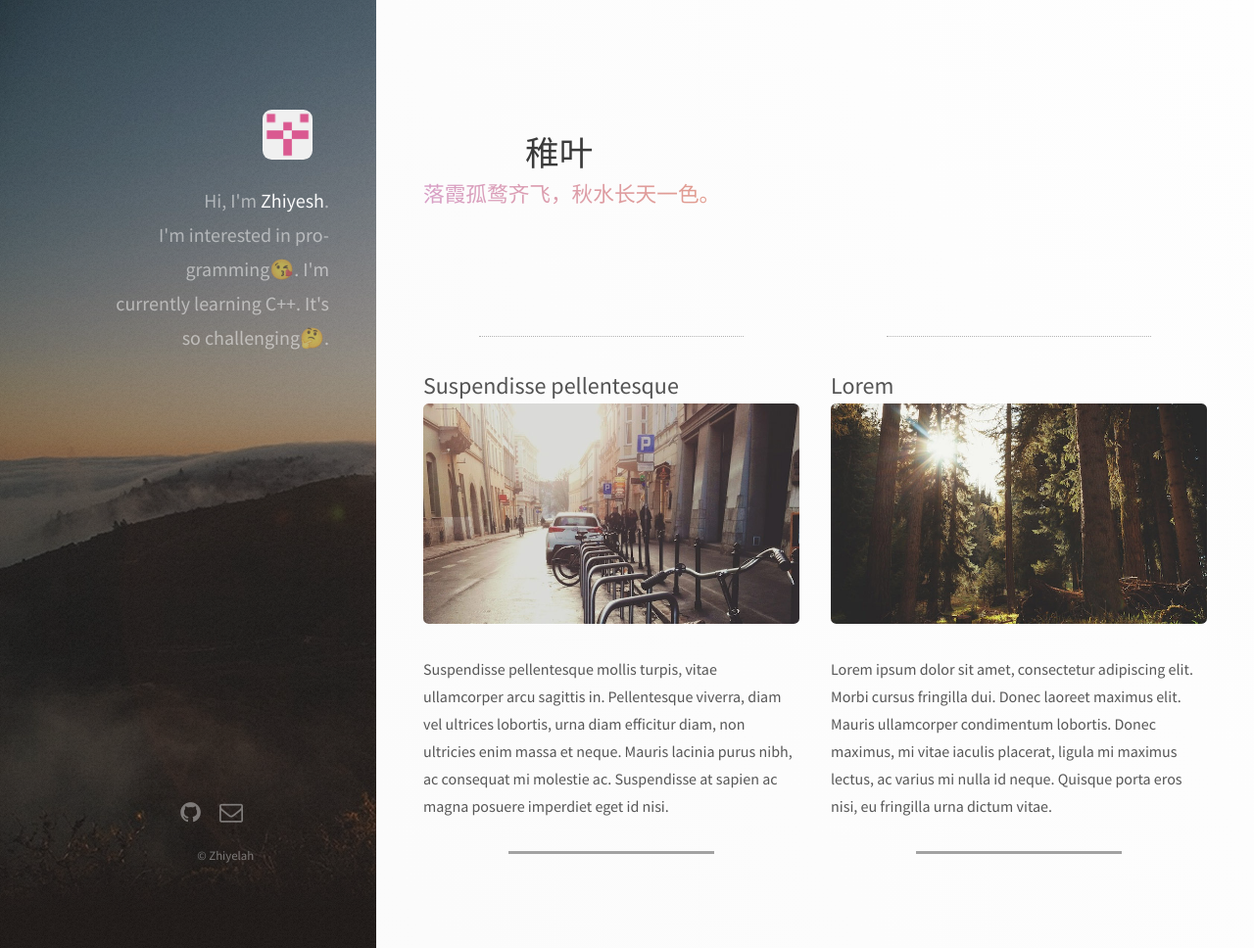
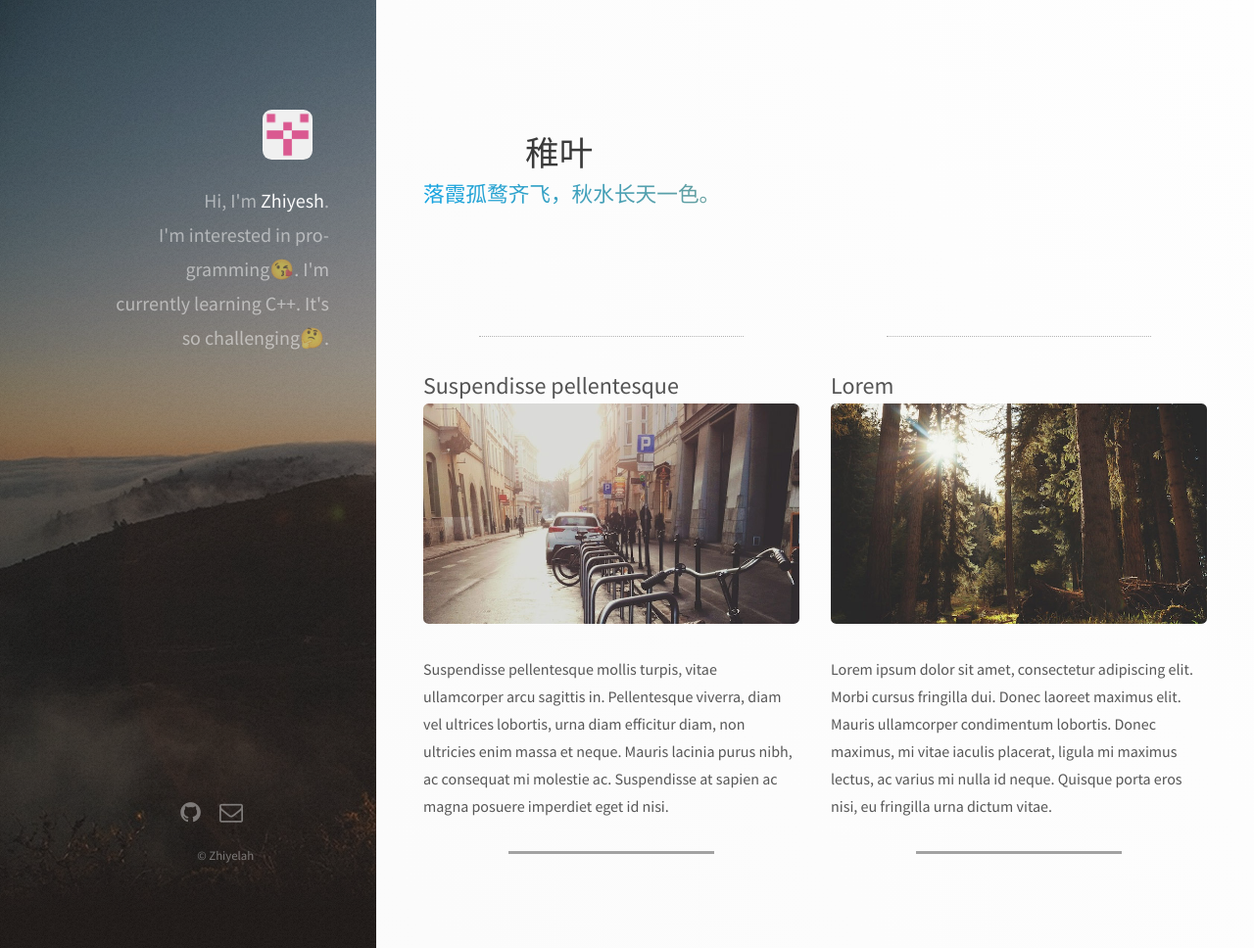
Before and after one commit to Zhiyelah/zhiyelah.github.io, a Jekyll site: the page built from index.html, in a window 1280 px wide and 968 px high. Shown: the whole window at 98% size. Built offline with Jekyll 4.4.1, drawn with Linux system fonts in a browser that asks for light colours; nearby versions of some CDN libraries.

Commit message:
Update main.css

```diff
--- a/css/main.css
+++ b/css/main.css
@@ -1586,7 +1586,7 @@
 		}
 
 		#primary > h3 {
-			background: linear-gradient(to right, #d79ec6, #f4972c);
+			background: linear-gradient(to right, #12a3e1, #f4972c);
 			background-clip: text;
 			-webkit-background-clip: text;
 			-webkit-text-fill-color: transparent;
```
